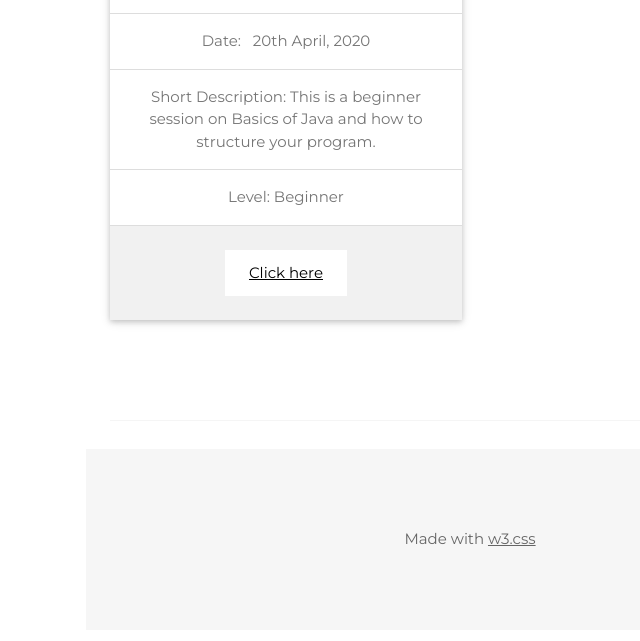
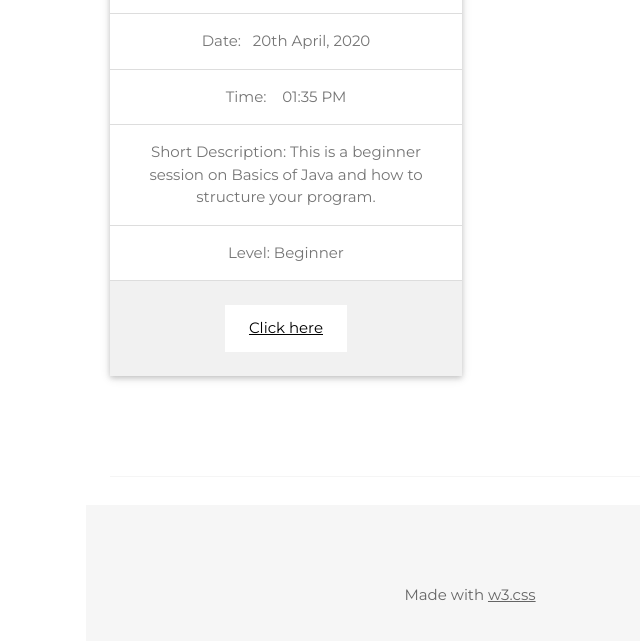
Before and after one commit to 98sunny/98sunny.github.io, a website: page geekpoint.html in a window 1280 px wide. Shown: the part 1338-1979 px from the top of the page, without its empty margins (426-1066 px from the left). Drawn offline with nearby package versions, Linux system fonts and the light colour scheme.

Commit message:
Update geekpoint.html
Added time of the event

```diff
--- a/geekpoint.html
+++ b/geekpoint.html
@@ -149,6 +149,7 @@
                             </p>
                         </li>
                         <li class="w3-padding-16">Date:&nbsp&nbsp&nbsp20th April, 2020</li>
+                        <li class="w3-padding-16">Time:&nbsp&nbsp&nbsp 01:35 PM</li>
                         <li class="w3-padding-16">Short Description: This is a beginner session
                             on Basics of Java and how to structure your program.
                         </li>
```
